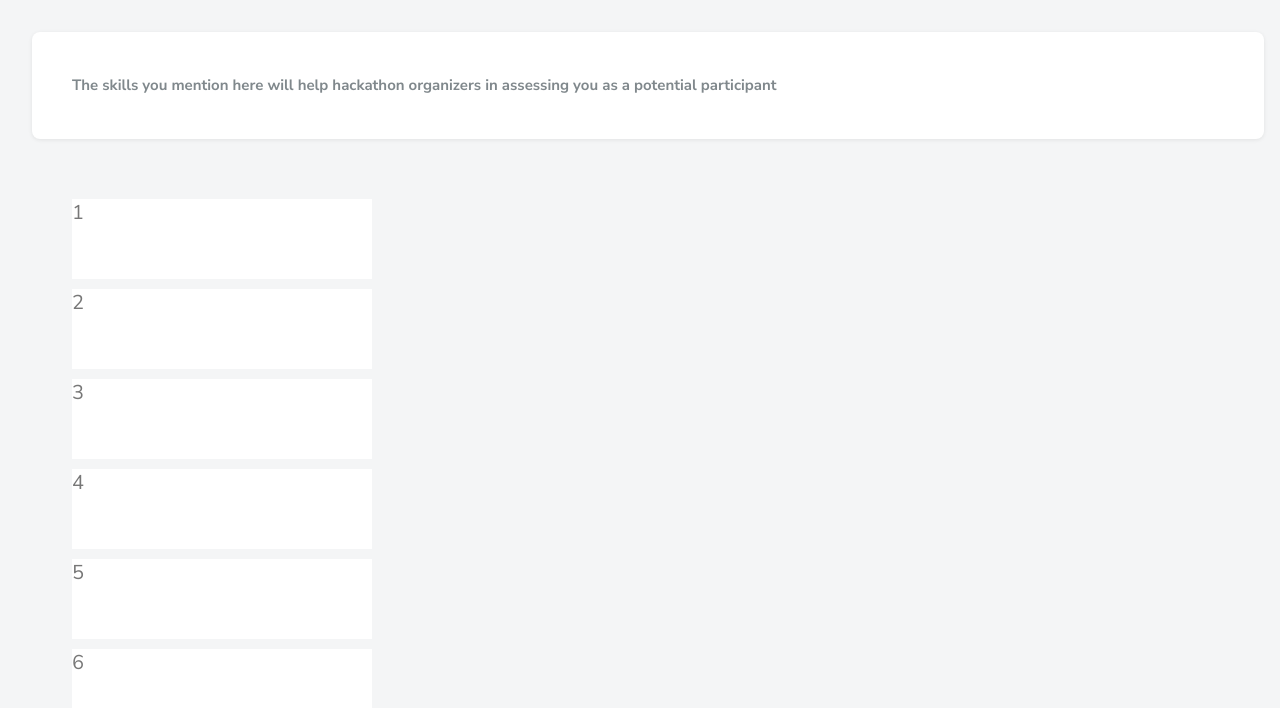
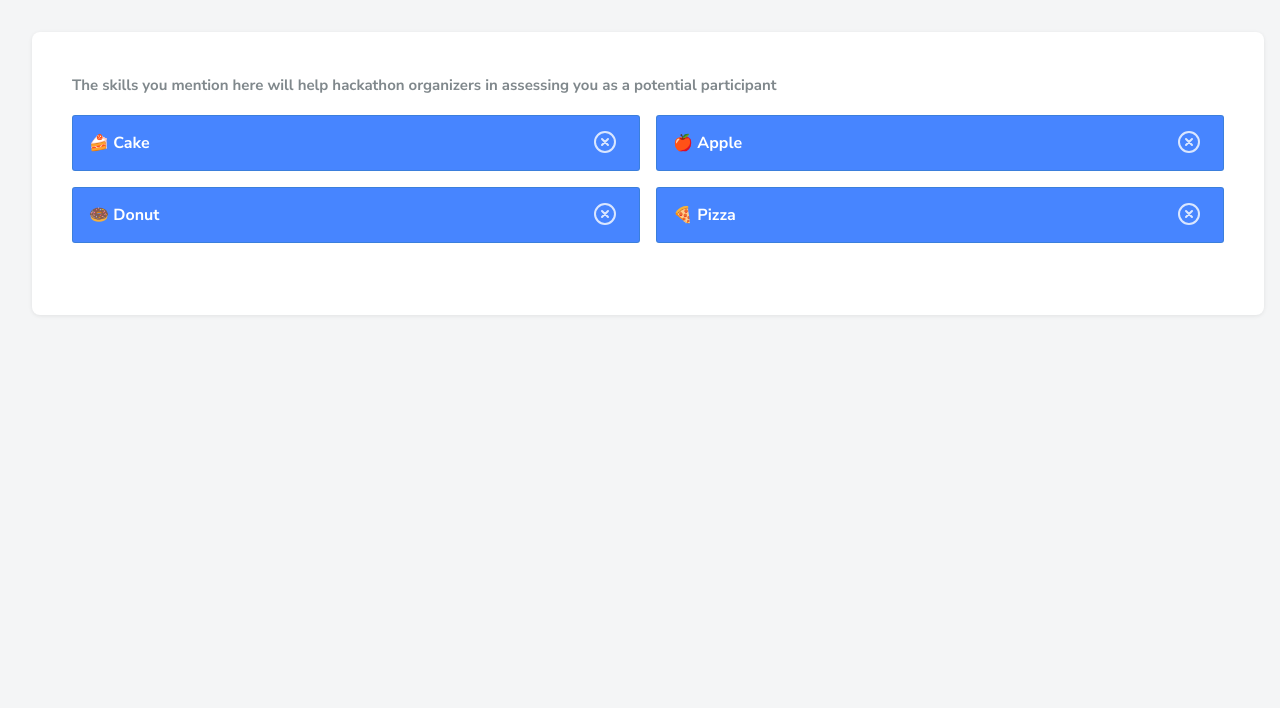
Before and after one commit to aesher9o1/react-drag-layout, a React (Create React App) app: page / in a window 1280 px wide. Shown: the top 708 px of the page. Built offline with nearby package versions, Linux system fonts and the light colour scheme.

Commit message:
Fixed rapid change of list on self hover

```diff
--- a/src/App.css
+++ b/src/App.css
@@ -27,6 +27,7 @@ ul {
   columns: 2;
   list-style-position: inside;
   padding-inline-start: 0px !important;
+  transition: 'all 500ms';
 }
 
 .skills-list--item {
--- a/src/App.js
+++ b/src/App.js
@@ -1,82 +1,90 @@
-import React, {useState, useCallback} from 'react';
-import styled from 'styled-components';
-import Draggable from './Draggble';
+import React, { useState, useEffect } from 'react'
 import './App.css'
+import axios from 'axios'
 
-const HEIGHT = 80;
+function App() {
 
-const App = () => {
-  const items = [1,2,3,4,5,6];
-  const [state, setState] = useState({
-    order: items,
-    dragOrder: items,
-    draggedIndex: null
-  });
+  const [options, setOptions] = useState([])
+  const [items, setItems] = useState(["🍰 Cake", "🍩 Donut", "🍎 Apple", "🍕 Pizza"])
+  const [draggableItemOptions, setDraggableItemOptions] = useState({
+    dragStartIndex : null,
+    draggedOnIndex: null
+  })
 
-  const handleDrag = useCallback(({translation, id}) => {
-    const delta = Math.round(translation.y / HEIGHT);
-    const index = state.order.indexOf(id);
-    const dragOrder = state.order.filter(index => index !== id);
+  const capitalizeFirstLetter = (string) => {
+    return string.charAt(0).toUpperCase() + string.slice(1)
+  }
 
-    dragOrder.splice(index + delta, 0, id);
+  useEffect(() => {
+    // axios.get('https://api.stackexchange.com/2.2/tags?site=stackoverflow').then(res => {
+    //   let temp = []
+    //   for (const tag of res.data.items)
+    //     temp.push(<option value={capitalizeFirstLetter(tag.name)} key={tag.name} />)
 
-    setState(state => ({
-      ...state,
-      draggedIndex: id,
-      dragOrder
-    }));
-  }, [state.order, items.length]);
+    //   setOptions(temp)
+    // })
 
-  const handleDragEnd = useCallback(() => {
-    setState(state => ({
-      ...state,
-      order: state.dragOrder,
-      draggedIndex: null
-    }));
-  }, []);
+    // <label>Choose a browser from this list:
+
+    // <input list="browsers" name="myBrowser" /></label>
+    // <datalist id="browsers">
+    //   {options}
+    // </datalist>
+  }, [])
+
+
+  const onDragStart = (e, index) => {
+    setDraggableItemOptions({...draggableItemOptions, dragStartIndex:index})
+
+
+    e.dataTransfer.effectAllowed = "move"
+    e.dataTransfer.setData("text/html", e.target.parentNode)
+    e.dataTransfer.setDragImage(e.target.parentNode, 20, 20)
+
+  }
+
+  const onDragOver = (index) => {
+    //hover on same place
+    if(draggableItemOptions.draggedOnIndex == index)
+      return
+
+    setDraggableItemOptions({...draggableItemOptions, draggedOnIndex:index})
+  }
+
+  const onDragEnd = () => {
+    let tempItems = items.filter(item => item !== items[draggableItemOptions.dragStartIndex])
+    tempItems.splice(draggableItemOptions.draggedOnIndex, 0, items[draggableItemOptions.dragStartIndex])
+
+    setItems(tempItems)
+  }
+
 
   return (
     <div className="card">
-       <div>
+      <div>
         <b>The skills you mention here will help hackathon organizers in assessing you as a potential participant</b>
-        <section>
-        {items.map(index => {
-        const isDragging = state.draggedIndex === index;
-        const top = state.dragOrder.indexOf(index) * (HEIGHT + 10);
-        const draggedTop = state.order.indexOf(index) * (HEIGHT + 10);
+      </div>
+      <ul>
+        {items.map((item, idx) => (
+          <li key={item} onDragOver={() => onDragOver(idx)} className="skills-list--item">
+            <div
+              className="drag"
+              draggable
+              onDragOver = {e=>onDragOver(idx)}
+              onDragStart={e => onDragStart(e, idx)}
+              onDragEnd={onDragEnd}>
+              <span style={{ display: "flex", alignItems: "center" }}>{item}</span>
+              <button style={{ color: "white", opacity: 0.8 }}>
+                <svg xmlns="http://www.w3.org/2000/svg" width="24" height="24" fill="none" stroke="currentColor" strokeWidth="2" strokeLinecap="round" strokeLinejoin="round"   ><circle cx="12" cy="12" r="10"></circle><path d="M15 9l-6 6M9 9l6 6"></path>
+                </svg>
+              </button>
+            </div>
+          </li>
+        ))}
+      </ul>
+    </div>
 
-        return (
-          <Draggable
-            key={index}
-            id={index}
-            onDrag={handleDrag}
-            onDragEnd={handleDragEnd}>
+  )
+}
 
-            <Rect
-              isDragging={isDragging}
-              top={isDragging ? draggedTop : top}>
-             {index}
-            </Rect>
-
-          </Draggable>
-        );
-      })}
-        </section>
-      </div>
-    </div>
-  );
-};
-
-export default App;
-
-const Rect = styled.div`
-  width: 300px;
-  user-select: none;
-  height: ${HEIGHT}px;
-  background:#fff;
-  position: absolute;
-  transition : all 500ms;
-  top: ${({top}) => 100 + top}px;
-  font-size: 20px;
-  color: #777;
-`;
+export default App
--- a/src/Draggble.js
+++ /dev/null
@@ -1,65 +0,0 @@
-import React, {useState, useCallback, useMemo, useEffect} from 'react';
-
-const POSITION = {x: 0, y: 0};
-
-const Draggable = ({children, id, onDrag, onDragEnd}) => {
-  const [state, setState] = useState({
-    isDragging: false,
-    origin: POSITION,
-    translation: POSITION
-  });
-
-  const handleMouseDown = useCallback(({clientX, clientY}) => {
-    setState(state => ({
-      ...state,
-      isDragging: true,
-      origin: {x: clientX, y: clientY}
-    }));
-  }, []);
-
-  const handleMouseMove = useCallback(({clientX, clientY}) => {
-    const translation = {x: clientX - state.origin.x, y: clientY - state.origin.y};
-
-    setState(state => ({
-      ...state,
-      translation
-    }));
-
-    onDrag({translation, id});
-  }, [state.origin, onDrag, id]);
-
-  const handleMouseUp = useCallback(() => {
-    setState(state => ({
-      ...state,
-      isDragging: false
-    }));
-
-    onDragEnd();
-  }, [onDragEnd]);
-
-  useEffect(() => {
-    if (state.isDragging) {
-      window.addEventListener('mousemove', handleMouseMove);
-      window.addEventListener('mouseup', handleMouseUp);
-    } else {
-      window.removeEventListener('mousemove', handleMouseMove);
-      window.removeEventListener('mouseup', handleMouseUp);
-
-      setState(state => ({...state, translation: {x: 0, y: 0}}));
-    }
-  }, [state.isDragging, handleMouseMove, handleMouseUp]);
-
-  const styles = useMemo(() => ({
-    cursor: state.isDragging ? '-webkit-grabbing' : '-webkit-grab',
-    transform: `translate(${state.translation.x}px, ${state.translation.y}px)`,
-    transition: state.isDragging ? 'none' : 'transform 500ms',
-  }), [state.isDragging, state.translation]);
-
-  return (
-    <div style={styles} onMouseDown={handleMouseDown}>
-      {children}
-    </div>
-  );
-};
-
-export default Draggable;
```
